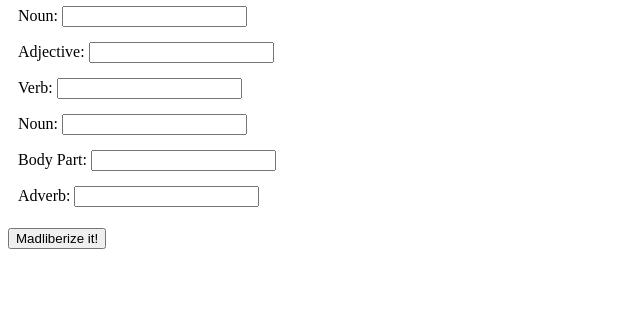
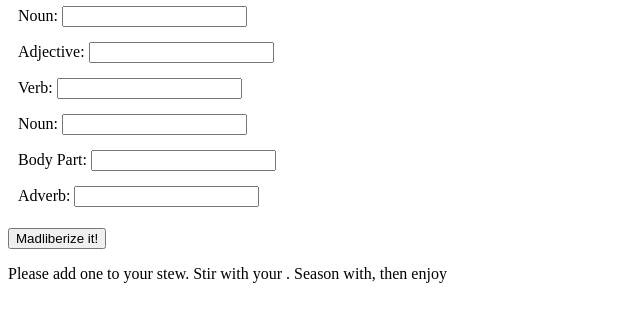
Before and after one commit to ColCoutts/MadLib-Game, a plain HTML site: page index.html in a window 1280 px wide. Both pictures are taken after a click on the button "Madliberize it!". Shown: the part 79-400 px from the top of the page, without its empty margins (0-640 px from the left). Drawn offline with Linux system fonts and the light colour scheme.

Commit message:
Structure of madlib now in place resolving appearance of final madlib

```diff
--- a/index.html
+++ b/index.html
@@ -44,6 +44,7 @@
         <button onclick="madliberize()">Madliberize it!</button>
     </p>
 
+    <p id="hello">Enter some words to get a custom madlib</p>
 
 
     <script src='main.js'></script>
--- a/main.js
+++ b/main.js
@@ -22,4 +22,13 @@ function madliberize(){
     var adverbOne = adverbInput.value;
     console.log (adverbInput.value)
 
+// make greeting
+var greeter = 'Please add one ' + nounOne + ' to your' + adjOne + ' stew. Stir' + verbOne + ' with your ' + nounTwo + '. Season with' + bodyBit + ', then enjoy' + adverbOne;
+
+// display greeting
+var hello = document.getElementById('hello');
+hello.textContent = greeter;
+
+//remove prompt
+
 }
```
